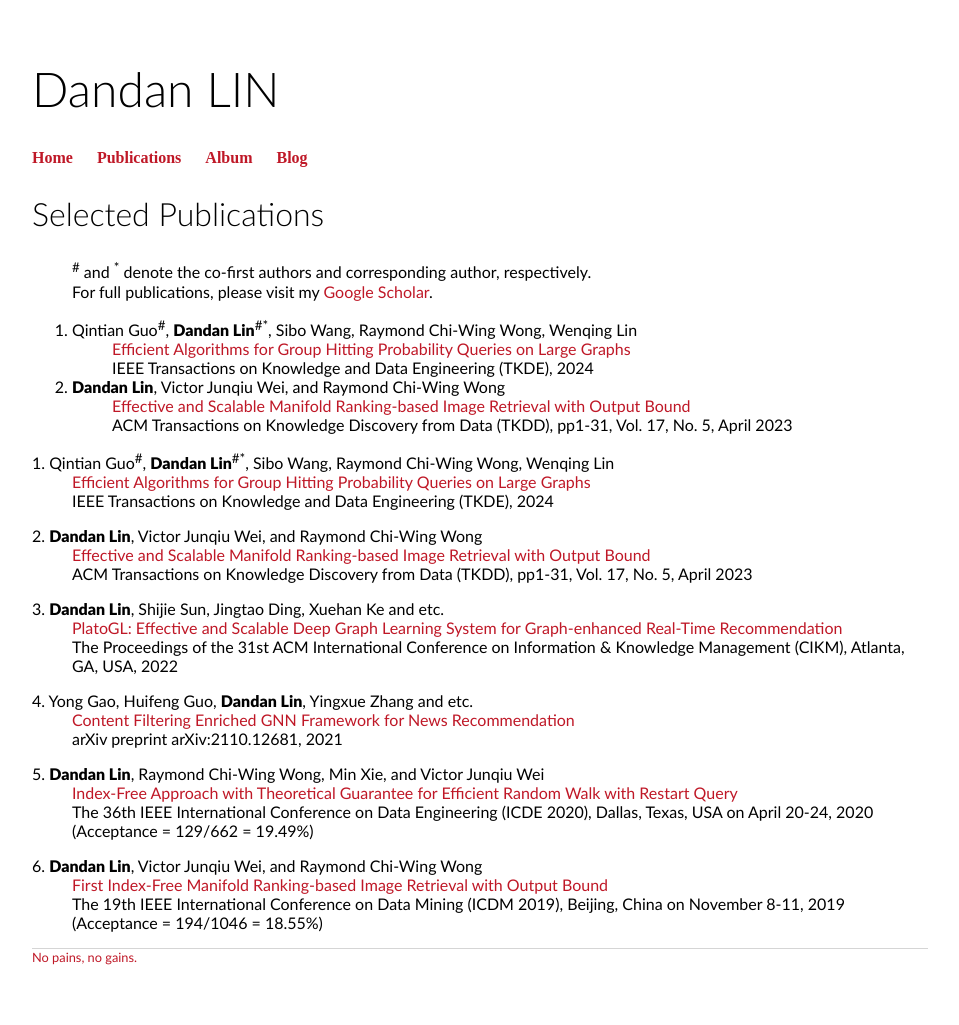
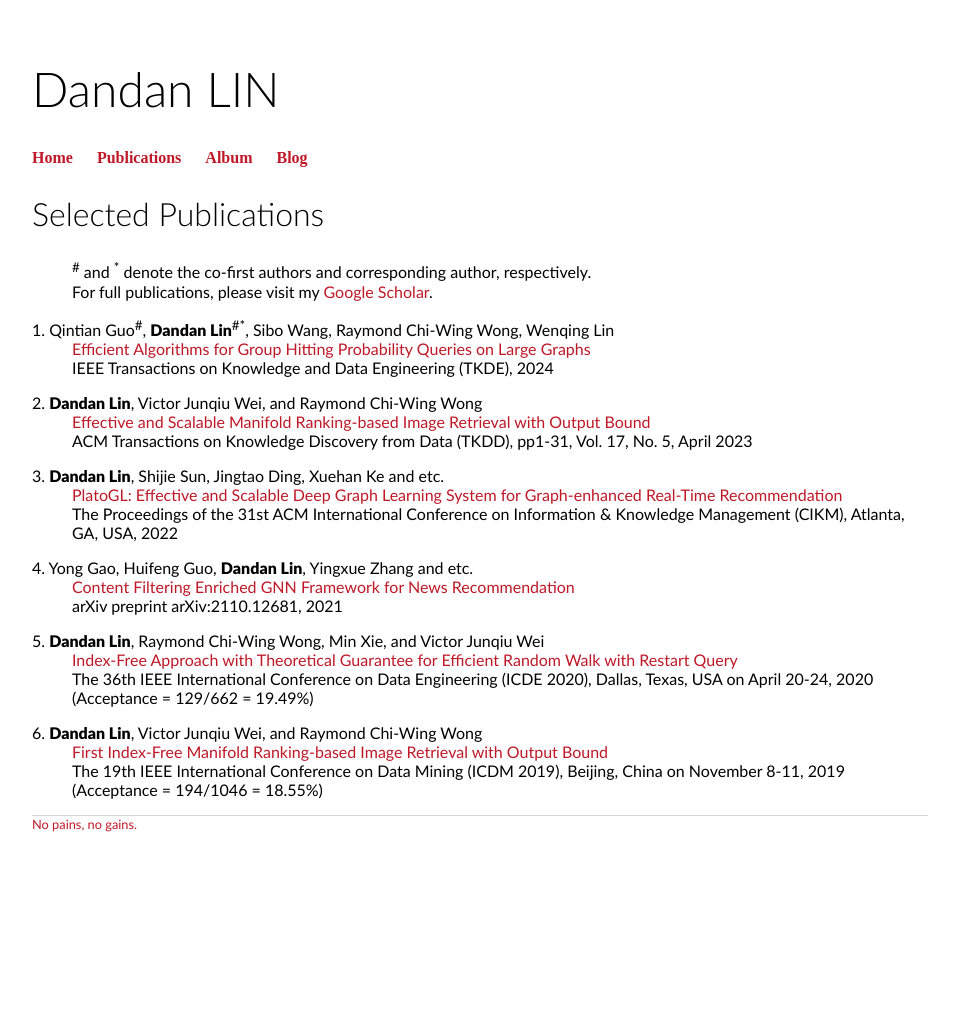
Before and after one commit to 2danlin/2danlin.github.io, a Jekyll site: the page built from publications/index.html, in a window 1280 px wide. Shown: the whole page, without its empty margins (160-1119 px from the left). Built offline with Jekyll 4.4.1, drawn with Linux system fonts in a browser that asks for light colours; after the commit the page ends 900 px from its top, so only the background shows below that.

Commit message:
Update index.html

```diff
--- a/publications/index.html
+++ b/publications/index.html
@@ -7,19 +7,6 @@ layout: default
 		<dd><sup>#</sup> and <sup>*</sup> denote the co-first authors and corresponding author, respectively.</dd>
 		<dd>For full publications, please visit my <a href="https://scholar.google.com/citations?user=axzLFHwAAAAJ&hl=zh-CN">Google Scholar</a>.</dd>
 	</dl>
-	<ul class="publist">
-		<li>
-			<dt>Qintian Guo<sup>#</sup>, <strong>Dandan Lin</strong><sup>#</sup><sup>*</sup>, Sibo Wang, Raymond Chi-Wing Wong, Wenqing Lin</dt>
-			<dd><a>Efficient Algorithms for Group Hitting Probability Queries on Large Graphs</a><dd>
-			<dd>IEEE Transactions on Knowledge and Data Engineering (TKDE), 2024</dd>
-		</li>
-
-		<li>
-			<dt><strong>Dandan Lin</strong>, Victor Junqiu Wei, and Raymond Chi-Wing Wong</dt>
-			<dd><a>Effective and Scalable Manifold Ranking-based Image Retrieval with Output Bound</a><dd>
-			<dd>ACM Transactions on Knowledge Discovery from Data (TKDD), pp1-31, Vol. 17, No. 5, April 2023</dd>
-		</li>
-	</ul>
 	<dl>
 		<dt>1. Qintian Guo<sup>#</sup>, <strong>Dandan Lin</strong><sup>#</sup><sup>*</sup>, Sibo Wang, Raymond Chi-Wing Wong, Wenqing Lin</dt>
 		<dd><a>Efficient Algorithms for Group Hitting Probability Queries on Large Graphs</a><dd>
```
